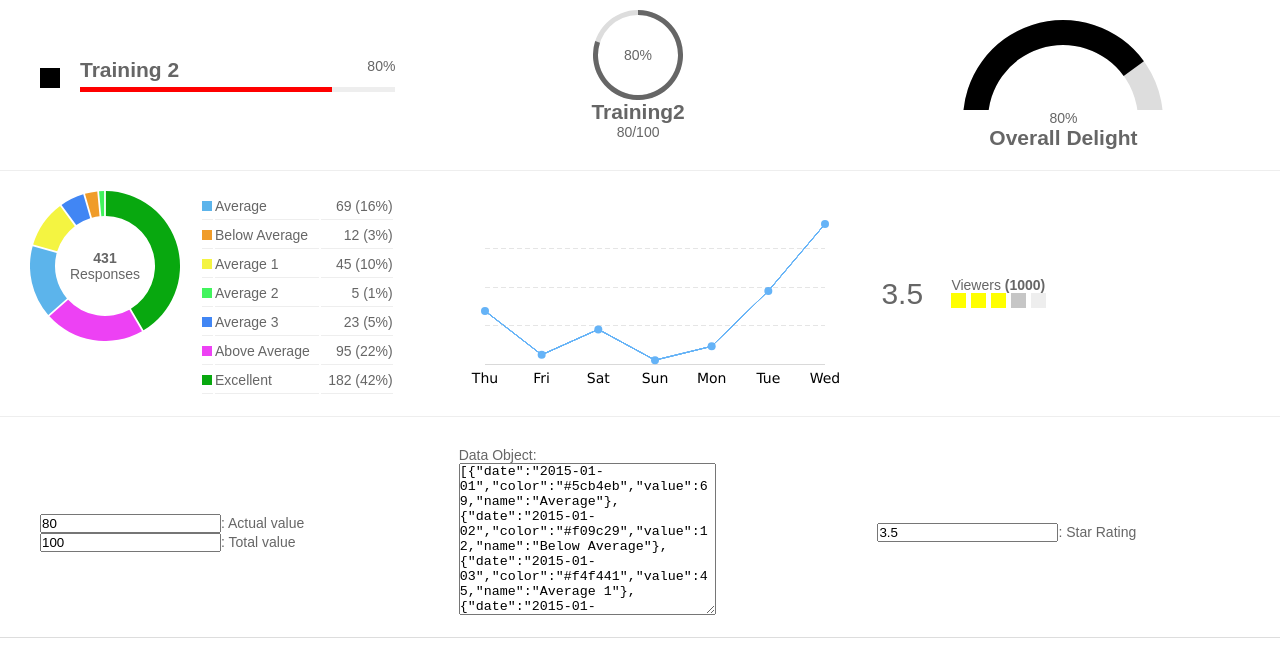
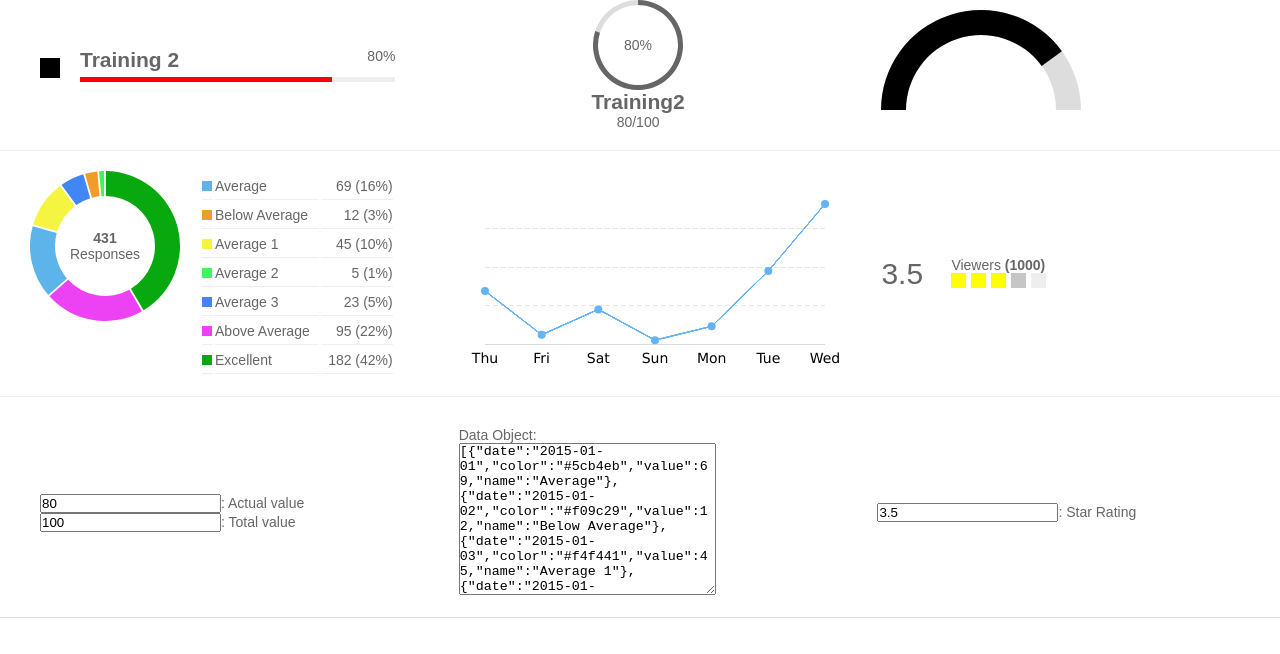
Before and after one commit to rans0000/d3ng-Chart, a website: page html/index.html in a window 1280 px wide. Drawn offline with Linux system fonts and the light colour scheme.

Commit message:
radialguage fix

```diff
--- a/html/index.html
+++ b/html/index.html
@@ -29,14 +29,20 @@
                         </dchart-radialguage-widget>
                     </div>
                     <div class="col-md-4">
-                        <dchart-angularguage-widget
+                       <dchart-angularguage
+                                                    data-dchart-value="{{app.actualValue}}"
+                                                    data-dchart-size="100"
+                                                    data-dchart-theme="dchart-angularguage-theme-default"
+                                                    data-dchart-animspeed="300">
+                        </dchart-angularguage>
+                        <!--<dchart-angularguage-widget
                                                     data-dchart-value="{{app.actualValue}}"
                                                     data-dchart-title="Overall Delight"
                                                     data-dchart-size="100"
                                                     data-dchart-type="type1"
                                                     data-dchart-theme="dchart-angularguage-theme-default"
                                                     data-dchart-animspeed="300">
-                        </dchart-angularguage-widget>
+                        </dchart-angularguage-widget>-->
                     </div>
                 </div>
                 <hr>
--- a/html/js/dchart/common/dchart.css
+++ b/html/js/dchart/common/dchart.css
@@ -35,8 +35,11 @@
 .dchart-radialguage-widget .dchart-radialguage{margin: auto;}
 
 /*---------------------------------*/
+.dchart-angularguage svg > g{display: block;}
 .dchart-angularguage-theme-default{}
 .dchart-angularguage-theme-default .dchart-angularguage-bgarc{fill: #ddd;}
+.dchart-angularguage-group path{display: block;}
+.dchart-angularguage-theme-default .dchart-angularguage-meter-needle{fill: red;}
 
 /*---------------------------------*/
 .dchart-angularguage-widget.type1 .dchart-angularguage svg{display: table;margin: auto;}
--- a/html/js/dchart/dchart-angularguage/dchart-angularguage.js
+++ b/html/js/dchart/dchart-angularguage/dchart-angularguage.js
@@ -1,12 +1,12 @@
 /*
-@desc: Angularguage component for showing percentage value
+@desc: Angularguage-meter component for showing percentage value
 @usage:
-<!--<dchart-angularguage
+<!--<dchart-angularguage-meter
                      data-dchart-value="{{app.percentValue}}"
                      data-dchart-size="100"
-                     data-dchart-theme="dchart-angularguage-theme-default"
+                     data-dchart-theme="dchart-angularguage-meter-theme-default"
                      data-dchart-animspeed="1000">
-</dchart-angularguage>-->
+</dchart-angularguage-meter>-->
 
 @ data-dchart-value : Value for the guage (shown as a percentage value)
 @ data-dchart-size : (optional; default: 100). if size = 50, then width = 100 and height = 60
@@ -42,10 +42,12 @@
             .attr('width', settings.width)
             .attr('height', settings.height)
             .attr('class', settings.themeClass)
-            .select('g')
+            .selectAll('g')
             .remove();
-        var angularguageGroup = svg.append('g')
-        .attr('class', 'dchart-angularguage-group');
+
+        var angularguageMeterGroup = svg.append('g')
+        .attr('class', 'dchart-angularguage-meter-group')
+        .attr('transform', 'translate(' + posX + ' ' + (posY - 10) + ')');
 
         //render the background arc
         var arcBg = d3.svg.arc()
@@ -54,10 +56,10 @@
         .startAngle(startAngle)
         .endAngle(Math.PI / 2);
 
-        var shapeBg = angularguageGroup.append('path')
+        var shapeBg = angularguageMeterGroup.append('path')
         .attr('class', 'dchart-angularguage-bgarc')
         .attr('d', arcBg)
-        .attr('transform', 'translate(' + posX + ', ' + (posY + 10) + ')');
+        //.attr('transform', 'translate(' + posX + ' ' + (posY - 10) + ')');
 
         //render the left arc
         var arcLeft = d3.svg.arc()
@@ -66,9 +68,9 @@
         .startAngle(startAngle)
         .endAngle(PiValue);
 
-        var shapeLeft = angularguageGroup.append('path')
+        var shapeLeft = angularguageMeterGroup.append('path')
         .attr('class', 'dchart-angularguage-leftarc')
-        .attr('transform', 'translate(' + posX + ', ' + (posY + 10) + ')')
+        //.attr('transform', 'translate(' + posX + ', ' + (posY - 10) + ')')
         //.attr('d', arcLeft);
         .transition()
         .duration(settings.animSpeed)
@@ -80,23 +82,46 @@
         });
 
         //building the needle
-        var points = [[0, 0], [5, -settings.size], [10, 0]];
+        var angularguageNeedleGroup = svg.append('g')
+        .attr('class', 'dchart-angularguage-needle-group')
+        //.attr('transform', 'translate(' + posX + ' ' + (posY - 10) + ')');
+
+        /*var points = [[0, 0], [5, -settings.size], [10, 0]];
         var line = d3.svg.line();
-        var needle = angularguageGroup.append('path')
-        .attr('class', 'dchart-angularguage-needle')
+        var needle = angularguageNeedleGroup.append('path')
+        .attr('class', 'dchart-angularguage-meter-needle')
         .datum(points)
         .attr('d', line)
         .attr('transform', 'translate(' + (posX-5) + ', ' + (posY) + ') rotate(-90)')
         .attr('transform-origin', '5 ' + settings.size)
         .transition()
         .duration(settings.animSpeed)
-        .attr('transform', 'translate(' + (posX-5) + ', ' + (posY) + ') rotate(' + degValue + ')');
+        .attr('transform', 'translate(' + (posX-5) + ', ' + (posY) + ') rotate(' + degValue + ')');*/
+
+        var points = [[0, 0], [5, -settings.size], [10, 0]];
+        var line = d3.svg.line();
+        var needle = angularguageNeedleGroup.append('path')
+        .attr('class', 'dchart-angularguage-meter-needle')
+        .datum(points)
+        .attr('d', line);
+
+        /*var line = 'M0 100 l10 -100, 10 100 c-5 5, -5 0, -5 -5';
+        var needle = angularguageNeedleGroup.append('path')
+        .attr('class', 'dchart-angularguage-meter-needle')
+        .attr('d', line);*/
+
+        angularguageNeedleGroup
+            .attr('transform', 'translate(' + (posX-5) + ', ' + (posY) + ') rotate(-90)')
+            .attr('transform-origin', '5 ' + settings.size)
+            .transition()
+            .duration(settings.animSpeed)
+            .attr('transform', 'translate(' + (posX-5) + ', ' + (posY - 10) + ') rotate(' + degValue + ')');
     }
 
     function angularguageCompile(element, attrs, transclude){
         var svg = d3.select(element[0]).select('svg');
         var group = svg.append('g')
-        .attr('class', 'dchart-angularguage');
+        .attr('class', 'dchart-angularguage-meter');
 
         //linking function
         return function(scope, element, attrs){
@@ -115,7 +140,7 @@
         settings.outerRadius = settings.size - 25;
         settings.animSpeed = parseInt(scope.animSpeed) || 300;
         scope.value = dchartUtils.sanitize0to100(scope.value);
-        scope.themeClass = scope.themeClass || 'dchart-angularguage-theme-default';
+        scope.themeClass = scope.themeClass || 'dchart-angularguage-meter-theme-default';
         settings.themeClass = scope.themeClass;
 
         //start animating the guage
```
